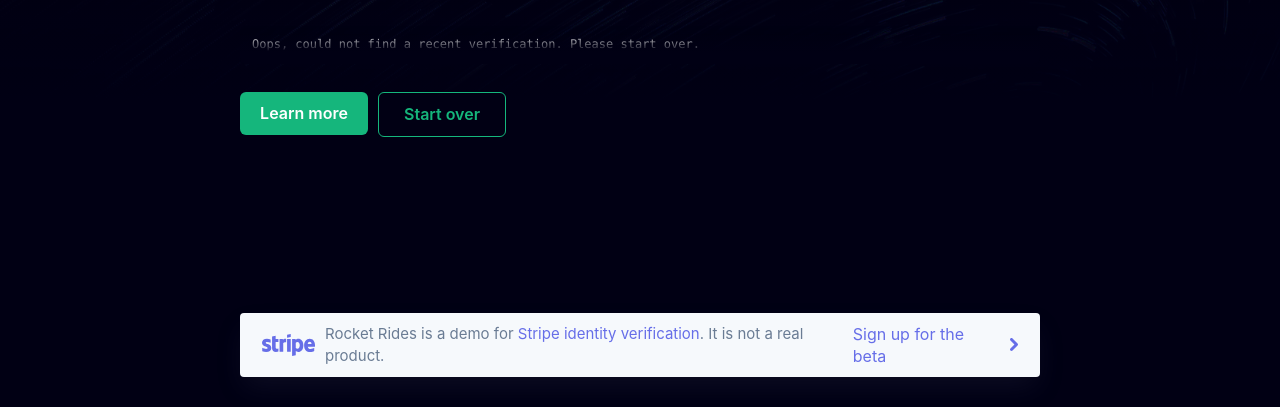
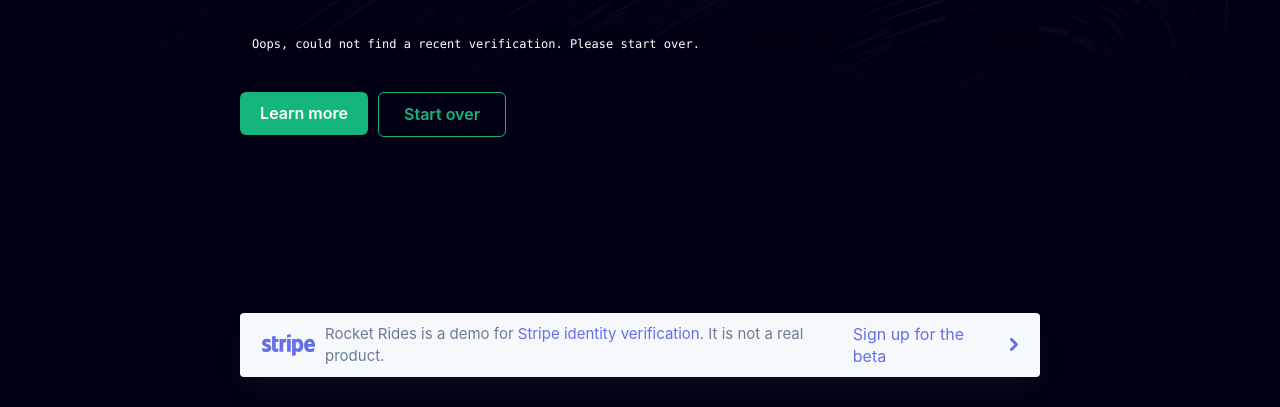
Before and after one commit to stripe-archive/identity-verification, a website: page client/next-step.html in a window 1280 px wide. Shown: the part 393-800 px from the top of the page. Drawn offline with nearby package versions, Linux system fonts and the light colour scheme.

Commit message:
only fade success response JSON

```diff
--- a/client/css/global.css
+++ b/client/css/global.css
@@ -501,7 +501,7 @@ pre {
   overflow: hidden;
 }
 
-.response-json:before {
+.response-json.succeeded:before {
   content: '';
   position: absolute;
   top: 0;
--- a/client/js/next-step.js
+++ b/client/js/next-step.js
@@ -57,6 +57,10 @@ const updateResponseContainer = (response) => {
   if (response.status !== 'processing') {
     unhide(document.querySelector('#response'));
     hide(document.querySelector('.progress-bar'));
+
+    const responseJson = document.querySelector('.response-json');
+    responseJson.classList.add(response.status);
+
     const responseContainer = document.querySelector('#response');
     let responseText = response;
     if (typeof response !== 'string') {
```
